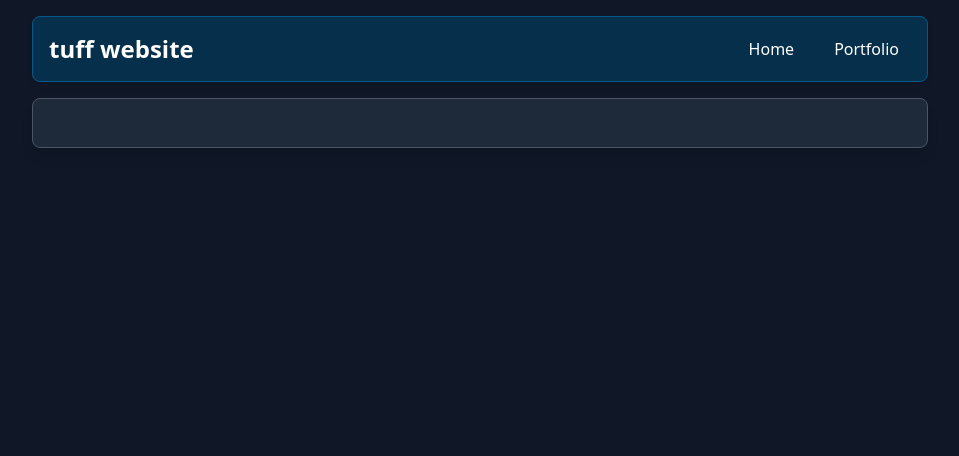
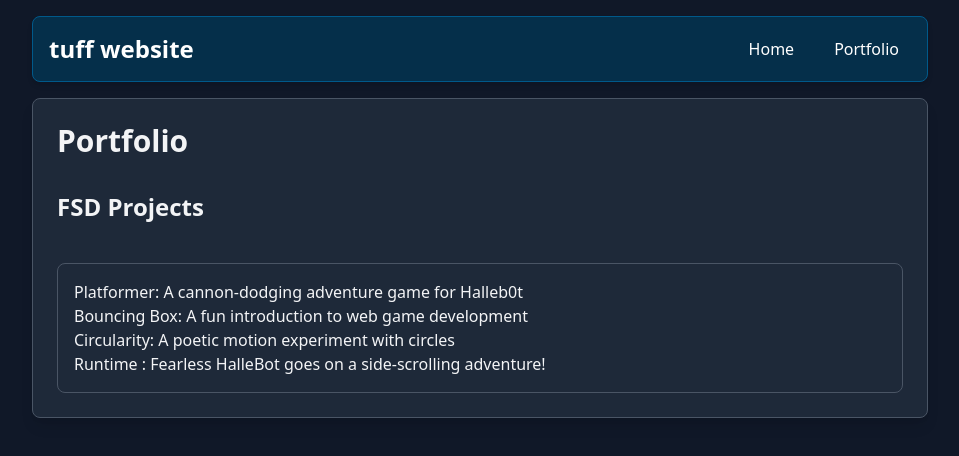
Before and after one commit to mranderson15/mranderson15.github.io, a plain HTML site: page portfolio.html in a window 1280 px wide. Shown: the whole page, without its empty margins (160-1119 px from the left). Drawn offline with nearby package versions, Linux system fonts and the light colour scheme.

Commit message:
portfolio

```diff
--- a/portfolio.html
+++ b/portfolio.html
@@ -21,7 +21,25 @@
     </nav>
 
     <main class="bg-gray-800 border-1 border-gray-600 rounded-lg shadow-lg p-6">
+      <div class="flex flex-col md:flex-col gap-6">
+        <h1 class="text-3xl font-bold text-gray-150 mb-2">Portfolio</h1>
 
+        <h3 class="text-2xl font-bold mb-4 text-gray-150">FSD Projects</h3>
+        <ul id="portfolio" class="border-1 border-gray-600 rounded-lg p-4">
+          <li>
+            <a href="fsd-projects/platformer/">Platformer: A cannon-dodging adventure game for Halleb0t</a>
+          </li>
+          <li>
+            <a href="fsd-projects/bouncing-box/">Bouncing Box: A fun introduction to web game development</a>
+          </li>
+          <li>
+            <a href="fsd-projects/circularity/">Circularity: A poetic motion experiment with circles</a>
+          </li>
+          <li>
+          <a href="projects/runtime/">Runtime : Fearless HalleBot goes on a side-scrolling adventure!</a>
+          </li>
+        </ul>
+      </div>
     </main>
   </div>
 </body>
```
Also changed, not shown: index.html (+1 -1 lines).
